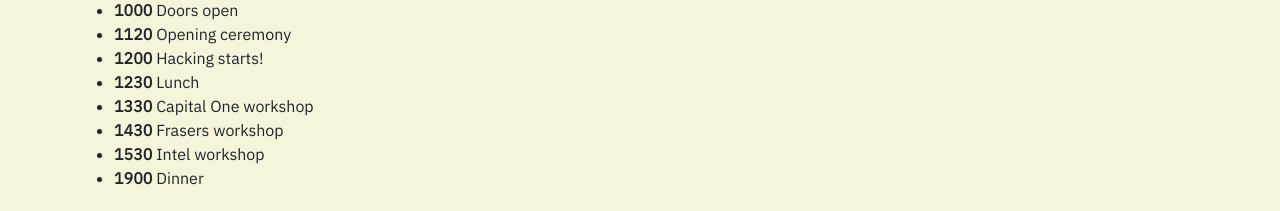
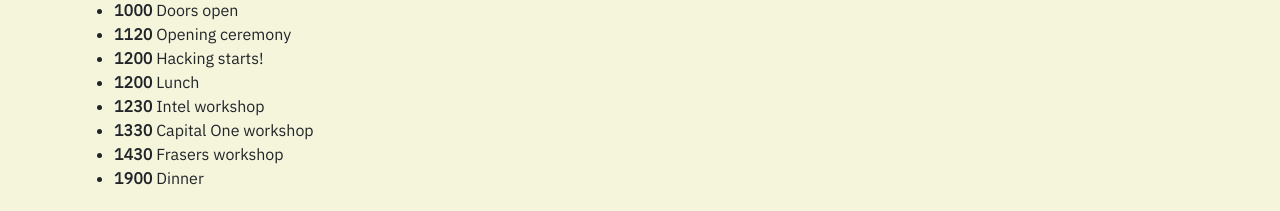
Before and after one commit to HackSocNotts/hacknotts.com, a React (Vite) app: page /schedule in a window 1280 px wide. Shown: the part 232-443 px from the top of the page. Built offline with nearby package versions, Linux system fonts and the light colour scheme.

Commit message:
Update schedule.tsx (#135)

```diff
--- a/src/views/schedule.tsx
+++ b/src/views/schedule.tsx
@@ -14,10 +14,10 @@
                 <li><b>1000</b> Doors open</li>
                 <li><b>1120</b> Opening ceremony</li>
                 <li><b>1200</b> Hacking starts!</li>
-                <li><b>1230</b> Lunch</li>
+                <li><b>1200</b> Lunch</li>
+                <li><b>1230</b> Intel workshop</li>
                 <li><b>1330</b> Capital One workshop</li>
                 <li><b>1430</b> Frasers workshop</li>
-                <li><b>1530</b> Intel workshop</li>
                 <li><b>1900</b> Dinner</li>
             </ul>
             <h2>Sunday 5th</h2>
```
